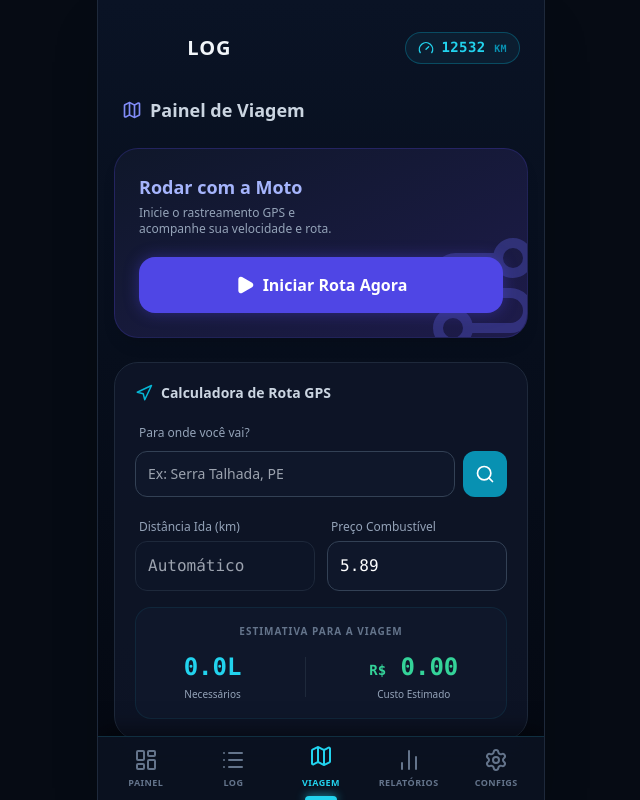
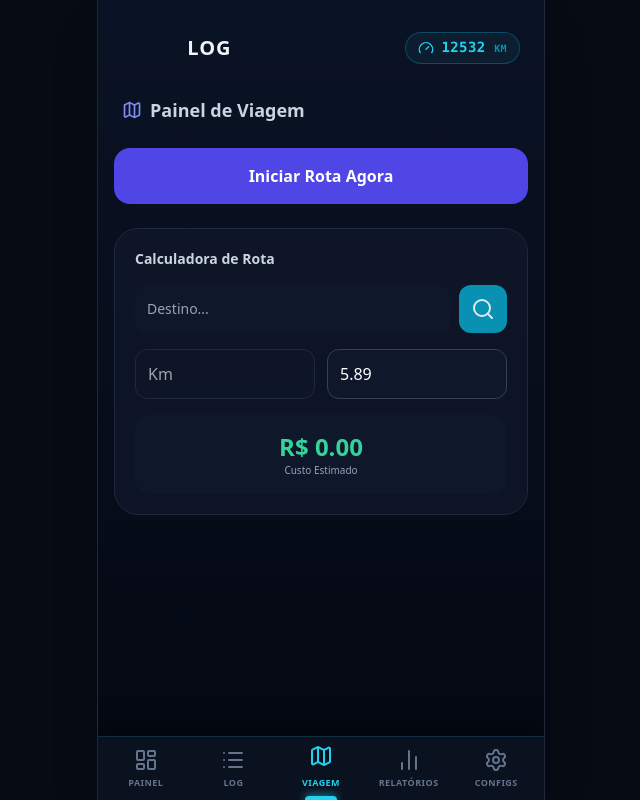
Before and after one commit to JicsDev/motolog, a React (Vite) app: page / in a window 1280 px wide. Both pictures are taken after a click on the button "VIAGEM". Shown: the whole page, without its empty margins (319-959 px from the left). Built offline with nearby package versions, Linux system fonts and the light colour scheme.

Commit message:
teste de atualização

```diff
--- a/src/App.jsx
+++ b/src/App.jsx
@@ -349,7 +349,6 @@ function calcHaversine(lat1, lon1, lat2, lon2) {
 function TabViagem({ config, entries, activeTrip, setActiveTrip, onStopTrip }) {
   const ultimoAbast = entries.find(e => e.type === 'abastecimento');
   const [precoPlan, setPrecoPlan] = useState(ultimoAbast ? ultimoAbast.precoLitro : 5.89);
-
   const [destinoQuery, setDestinoQuery] = useState('');
   const [distanciaPlan, setDistanciaPlan] = useState(0);
   const [isSearching, setIsSearching] = useState(false);
@@ -359,7 +358,8 @@ function TabViagem({ config, entries, activeTrip, setActiveTrip, onStopTrip }) {
   // ESTADOS DA VIAGEM
   const [elapsed, setElapsed] = useState(0);
   const [gpsKm, setGpsKm] = useState(activeTrip ? activeTrip.accumulatedKm || 0 : 0);
-  const [currentSpeed, setCurrentSpeed] = useState(0); // NOVO: Guarda a velocidade em km/h
+  const [currentSpeed, setCurrentSpeed] = useState(0);
+  const lastUpdateRef = useRef(Date.now());
 
   useEffect(() => {
     let interval, watchId;
@@ -371,28 +371,39 @@ function TabViagem({ config, entries, activeTrip, setActiveTrip, onStopTrip }) {
       if ('geolocation' in navigator) {
         watchId = navigator.geolocation.watchPosition(
           (position) => {
-            const { latitude, longitude, speed } = position.coords;
-
-            // ATUALIZA O VELOCÍMETRO
-            if (speed !== null) {
-              setCurrentSpeed(speed * 3.6); // Converte m/s para km/h
-            } else {
-              setCurrentSpeed(0);
-            }
+            const { latitude, longitude } = position.coords;
+            const now = Date.now();
 
             setActiveTrip(prev => {
               if (!prev) return prev;
-              const newKm = prev.lastLat ? calcHaversine(prev.lastLat, prev.lastLon, latitude, longitude) : 0;
-              if (newKm > 0.01) {
+
+              let newKm = 0;
+              let calculatedSpeed = 0;
+
+              if (prev.lastLat && prev.lastLon) {
+                newKm = calcHaversine(prev.lastLat, prev.lastLon, latitude, longitude);
+
+                // Cálculo de velocidade robusto (Distância / Tempo)
+                const timeDiffInHours = (now - lastUpdateRef.current) / 3600000;
+                if (timeDiffInHours > 0) {
+                    calculatedSpeed = newKm / timeDiffInHours;
+                }
+              }
+
+              // Filtro: só atualiza se moveu, suaviza velocidade
+              if (newKm > 0.005) {
                 const updatedKm = prev.accumulatedKm + newKm;
                 setGpsKm(updatedKm);
-                return { ...prev, lastLat: latitude, lastLon: longitude, accumulatedKm: updatedKm };
+                setCurrentSpeed(calculatedSpeed > 150 ? prev.speed || 0 : calculatedSpeed); // Filtra picos irreais
+                lastUpdateRef.current = now;
+                return { ...prev, lastLat: latitude, lastLon: longitude, accumulatedKm: updatedKm, speed: calculatedSpeed };
               }
-              return { ...prev, lastLat: prev.lastLat || latitude, lastLon: prev.lastLon || longitude };
+
+              return { ...prev, lastLat: latitude, lastLon: longitude };
             });
           },
-          (error) => console.log("Erro no GPS:", error),
-          { enableHighAccuracy: true, maximumAge: 10000, timeout: 5000 }
+          (error) => console.log("GPS aguardando sinal..."),
+          { enableHighAccuracy: true, maximumAge: 0, timeout: 5000 }
         );
       }
     }
@@ -403,80 +414,49 @@ function TabViagem({ config, entries, activeTrip, setActiveTrip, onStopTrip }) {
   }, [activeTrip, setActiveTrip]);
 
   const formatTime = (seconds) => {
-    const h = Math.floor(seconds / 3600); const m = Math.floor((seconds % 3600) / 60); const s = seconds % 60;
-    return `${h.toString().padStart(2, '0')}:${m.toString().padStart(2, '0')}:${s.toString().padStart(2, '0')}`;
+    const h = Math.floor(seconds / 3600); const m = Math.floor((seconds % 3600) / 60);
+    return `${h.toString().padStart(2, '0')}:${m.toString().padStart(2, '0')}:${(seconds % 60).toString().padStart(2, '0')}`;
   };
 
   const handleStartTrip = () => {
     setActiveTrip({ startTime: Date.now(), startOdo: config.odometro, accumulatedKm: 0, lastLat: null, lastLon: null });
     setGpsKm(0);
     setCurrentSpeed(0);
+    lastUpdateRef.current = Date.now();
   };
 
   const handleCalcularRota = async () => {
     if (!destinoQuery) return;
     setIsSearching(true); setSearchError(''); setSearchSuccess(''); setDistanciaPlan(0);
-
     try {
-      const pos = await new Promise((resolve, reject) => {
-        navigator.geolocation.getCurrentPosition(resolve, reject, { enableHighAccuracy: true });
-      });
-      const currLat = pos.coords.latitude; const currLon = pos.coords.longitude;
-
+      const pos = await new Promise((resolve, reject) => navigator.geolocation.getCurrentPosition(resolve, reject, { enableHighAccuracy: true }));
       const geoRes = await fetch(`https://nominatim.openstreetmap.org/search?format=json&q=${encodeURIComponent(destinoQuery)}`);
       const geoData = await geoRes.json();
       if (geoData.length === 0) throw new Error('Destino não encontrado.');
-      const destLat = geoData[0].lat; const destLon = geoData[0].lon;
-
-      const routeRes = await fetch(`https://router.project-osrm.org/route/v1/driving/${currLon},${currLat};${destLon},${destLat}?overview=false`);
+      const routeRes = await fetch(`https://router.project-osrm.org/route/v1/driving/${pos.coords.longitude},${pos.coords.latitude};${geoData[0].lon},${geoData[0].lat}?overview=false`);
       const routeData = await routeRes.json();
-      if (routeData.code !== 'Ok') throw new Error('Não foi possível traçar uma rota rodoviária.');
-
-      const distanceInKm = (routeData.routes[0].distance / 1000).toFixed(1);
-      setDistanciaPlan(parseFloat(distanceInKm));
-      setSearchSuccess(`Rota traçada até ${geoData[0].name.split(',')[0]}!`);
-    } catch (err) {
-      if (err.code === 1) setSearchError('Ligue o GPS do celular para calcular.');
-      else setSearchError(err.message || 'Erro ao calcular a rota.');
-    }
+      setDistanciaPlan((routeData.routes[0].distance / 1000).toFixed(1));
+      setSearchSuccess(`Rota traçada!`);
+    } catch (err) { setSearchError('Erro ao buscar rota. Ative o GPS.'); }
     setIsSearching(false);
   };
 
   const calcLitros = (parseFloat(distanciaPlan) || 0) / config.kmL;
   const calcCusto = calcLitros * (parseFloat(precoPlan) || 0);
 
-  // TELA DE VIAGEM EM ANDAMENTO COM VELOCÍMETRO
   if (activeTrip) {
     return (
       <div className="flex flex-col items-center justify-center h-full pt-4 space-y-6 animate-fade-in-up">
-        <div className="bg-indigo-900/30 border border-indigo-500/50 rounded-3xl p-6 w-full flex flex-col items-center shadow-[0_0_30px_rgba(99,102,241,0.2)] relative overflow-hidden">
-          <div className="absolute top-0 right-0 p-4 opacity-10"><Gauge size={120} /></div>
-
-          {/* Velocímetro em Destaque */}
-          <span className="text-xs text-cyan-500 uppercase tracking-widest font-bold mb-1 flex items-center z-10">
-            <span className="w-2 h-2 bg-red-500 rounded-full animate-pulse mr-2"></span> AO VIVO
-          </span>
-          <div className="text-7xl font-black font-mono text-transparent bg-clip-text bg-gradient-to-r from-cyan-300 to-emerald-400 drop-shadow-[0_0_15px_rgba(34,211,238,0.3)] z-10 transition-all duration-300">
-            {Math.round(currentSpeed)}
-          </div>
-          <span className="text-sm font-bold text-cyan-700 uppercase tracking-widest mb-6 z-10">km/h</span>
-
-          {/* Timer e Km */}
-          <div className="w-full grid grid-cols-2 gap-4 border-t border-indigo-500/30 pt-6 z-10">
-             <div className="flex flex-col items-center">
-               <span className="text-2xl font-bold font-mono text-indigo-300">{formatTime(elapsed)}</span>
-               <span className="text-[9px] text-slate-400 uppercase tracking-wider mt-1">Tempo</span>
-             </div>
-             <div className="flex flex-col items-center border-l border-indigo-500/30">
-               <span className="text-2xl font-bold font-mono text-purple-400">{gpsKm.toFixed(1)} <span className="text-sm">km</span></span>
-               <span className="text-[9px] text-slate-400 uppercase tracking-wider mt-1">Distância</span>
-             </div>
+        <div className="bg-indigo-900/30 border border-indigo-500/50 rounded-3xl p-6 w-full flex flex-col items-center shadow-[0_0_30px_rgba(99,102,241,0.2)]">
+          <span className="text-xs text-cyan-500 font-bold mb-2">AO VIVO</span>
+          <div className="text-7xl font-black font-mono text-cyan-300">{Math.round(currentSpeed)}</div>
+          <span className="text-sm text-slate-400 uppercase tracking-widest mb-6">km/h</span>
+          <div className="w-full grid grid-cols-2 gap-4 border-t border-indigo-500/30 pt-6">
+             <div className="text-center"><p className="text-xl font-bold text-white">{formatTime(elapsed)}</p><p className="text-[9px] text-slate-400">TEMPO</p></div>
+             <div className="text-center"><p className="text-xl font-bold text-purple-400">{gpsKm.toFixed(1)} km</p><p className="text-[9px] text-slate-400">DISTÂNCIA</p></div>
           </div>
         </div>
-
-        <button onClick={onStopTrip} className="w-full bg-red-600 hover:bg-red-500 text-white font-black uppercase tracking-wider py-5 rounded-2xl shadow-[0_0_20px_rgba(220,38,38,0.4)] transition-all flex items-center justify-center text-lg active:scale-95">
-          <Square size={24} className="mr-3 fill-current" /> Encerrar Viagem
-        </button>
+        <button onClick={onStopTrip} className="w-full bg-red-600 text-white font-black py-5 rounded-2xl">Encerrar Viagem</button>
       </div>
     );
   }
@@ -484,59 +464,17 @@ function TabViagem({ config, entries, activeTrip, setActiveTrip, onStopTrip }) {
   return (
     <div className="flex flex-col space-y-6 pt-4 animate-fade-in-up">
       <h2 className="text-lg font-bold text-slate-300 px-2 flex items-center"><Map className="mr-2 text-indigo-400" size={20} /> Painel de Viagem</h2>
-
-      <div className="bg-gradient-to-br from-[#0f172a] to-[#1e1b4b] border border-indigo-900/50 rounded-3xl p-6 shadow-lg relative overflow-hidden">
-        <div className="relative z-10 flex flex-col items-start">
-          <h3 className="text-lg font-black text-indigo-300 mb-1">Rodar com a Moto</h3>
-          <p className="text-xs text-slate-400 mb-5 max-w-[200px]">Inicie o rastreamento GPS e acompanhe sua velocidade e rota.</p>
-          <button onClick={handleStartTrip} className="w-full bg-indigo-600 hover:bg-indigo-500 text-white font-bold py-4 rounded-2xl shadow-[0_0_15px_rgba(79,70,229,0.4)] transition-all flex items-center justify-center active:scale-95">
-            <Play size={20} className="mr-2 fill-current" /> Iniciar Rota Agora
-          </button>
-        </div>
-        <div className="absolute -right-4 -bottom-4 opacity-30 text-indigo-500"><Route size={120} /></div>
-      </div>
-
+      <button onClick={handleStartTrip} className="w-full bg-indigo-600 text-white font-bold py-4 rounded-2xl">Iniciar Rota Agora</button>
+      {/* Calculadora permanece igual */}
       <div className="bg-[#0f172a]/80 backdrop-blur-md border border-slate-800 rounded-3xl p-5">
-        <h3 className="text-sm font-bold text-slate-300 flex items-center mb-4"><Navigation className="mr-2 text-cyan-500" size={18} /> Calculadora de Rota GPS</h3>
-
+        <h3 className="text-sm font-bold text-slate-300 mb-4">Calculadora de Rota</h3>
         <div className="space-y-4">
-          <div className="space-y-2">
-            <label className="text-xs text-slate-400 ml-1">Para onde você vai?</label>
-            <div className="flex space-x-2">
-              <input type="text" value={destinoQuery} onChange={(e) => setDestinoQuery(e.target.value)} placeholder="Ex: Serra Talhada, PE" className="flex-1 bg-slate-900 border border-slate-700 rounded-xl p-3 text-white focus:border-cyan-500 focus:outline-none text-sm" />
-              <button onClick={handleCalcularRota} disabled={isSearching} className="bg-cyan-600 hover:bg-cyan-500 text-white p-3 rounded-xl transition-colors disabled:opacity-50">
-                {isSearching ? <Loader2 size={20} className="animate-spin" /> : <Search size={20} />}
-              </button>
-            </div>
-            {searchError && <p className="text-[10px] text-red-400 ml-1">{searchError}</p>}
-            {searchSuccess && <p className="text-[10px] text-emerald-400 ml-1">{searchSuccess}</p>}
-          </div>
-
-          <div className="grid grid-cols-2 gap-3">
-            <div>
-              <label className="text-xs text-slate-400 ml-1">Distância Ida (km)</label>
-              <input type="number" readOnly value={distanciaPlan || ''} placeholder="Automático" className="w-full mt-1 bg-slate-900/50 border border-slate-800 rounded-xl p-3 text-slate-400 font-mono focus:outline-none" />
-            </div>
-            <div>
-              <label className="text-xs text-slate-400 ml-1">Preço Combustível</label>
-              <input type="number" step="0.01" value={precoPlan} onChange={(e) => setPrecoPlan(e.target.value)} className="w-full mt-1 bg-slate-900 border border-slate-700 rounded-xl p-3 text-white font-mono focus:border-cyan-500 focus:outline-none" />
-            </div>
-          </div>
-
-          <div className="bg-slate-900 border border-cyan-900/30 rounded-2xl p-4 transition-all">
-            <span className="block text-[10px] text-slate-500 uppercase tracking-widest font-bold mb-3 text-center">Estimativa para a Viagem</span>
-            <div className="flex justify-around items-center">
-              <div className="flex flex-col items-center">
-                <span className="text-2xl font-black font-mono text-cyan-400">{calcLitros.toFixed(1)}L</span>
-                <span className="text-[10px] text-slate-400 mt-1">Necessários</span>
-              </div>
-              <div className="w-px h-10 bg-slate-800"></div>
-              <div className="flex flex-col items-center">
-                <span className="text-2xl font-black font-mono text-emerald-400"><span className="text-sm">R$</span> {calcCusto.toFixed(2)}</span>
-                <span className="text-[10px] text-slate-400 mt-1">Custo Estimado</span>
-              </div>
-            </div>
-          </div>
+           <div className="flex space-x-2"><input type="text" value={destinoQuery} onChange={(e) => setDestinoQuery(e.target.value)} placeholder="Destino..." className="flex-1 bg-slate-900 p-3 rounded-xl text-white text-sm" /><button onClick={handleCalcularRota} className="bg-cyan-600 p-3 rounded-xl">{isSearching ? <Loader2 className="animate-spin"/> : <Search />}</button></div>
+           <div className="grid grid-cols-2 gap-3">
+              <input type="number" readOnly value={distanciaPlan || ''} placeholder="Km" className="bg-slate-900/50 border border-slate-800 rounded-xl p-3 text-slate-400" />
+              <input type="number" value={precoPlan} onChange={(e) => setPrecoPlan(e.target.value)} className="bg-slate-900 border border-slate-700 rounded-xl p-3 text-white" />
+           </div>
+           <div className="bg-slate-900 p-4 rounded-2xl text-center"><p className="text-2xl font-bold text-emerald-400">R$ {calcCusto.toFixed(2)}</p><p className="text-[10px] text-slate-400">Custo Estimado</p></div>
         </div>
       </div>
     </div>
```
